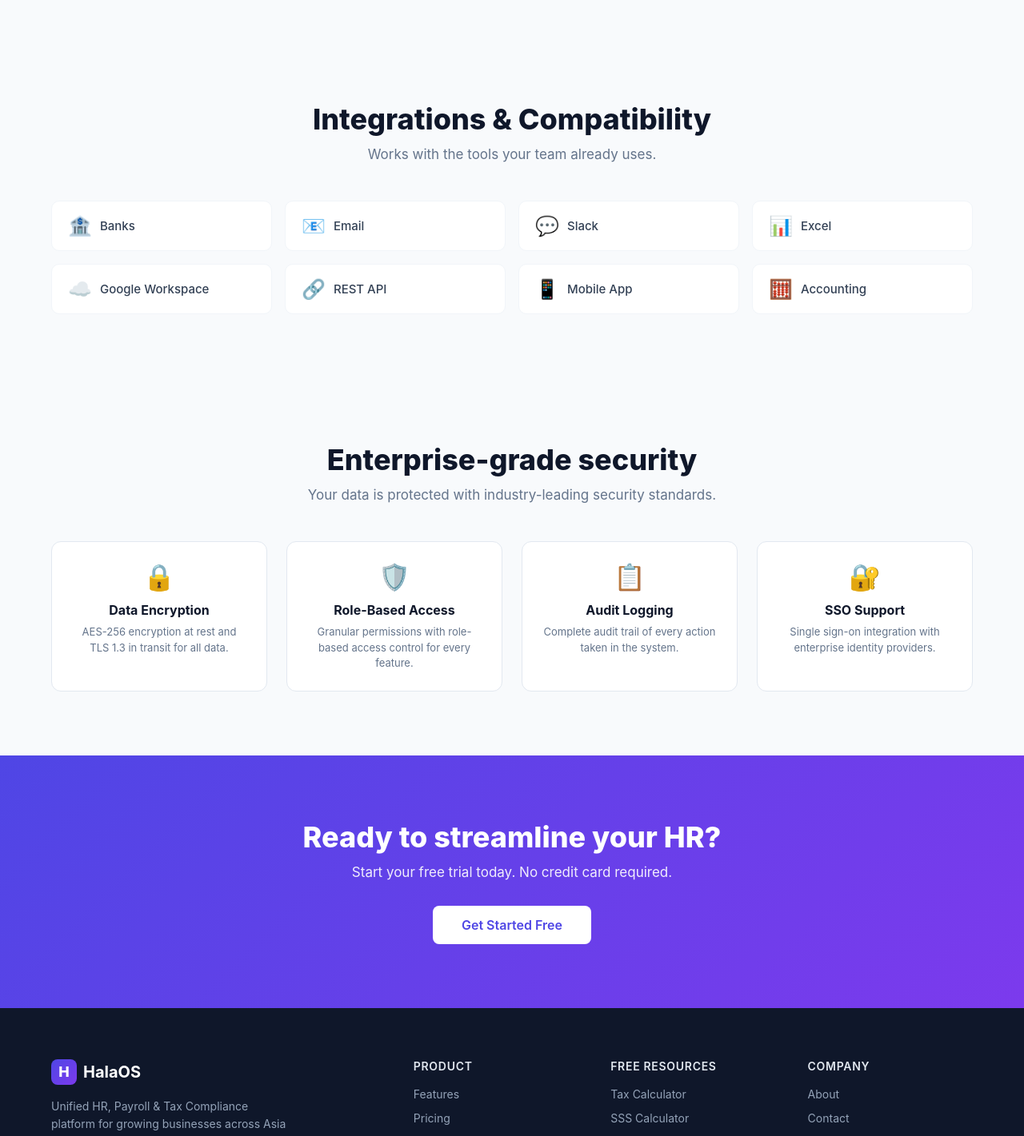
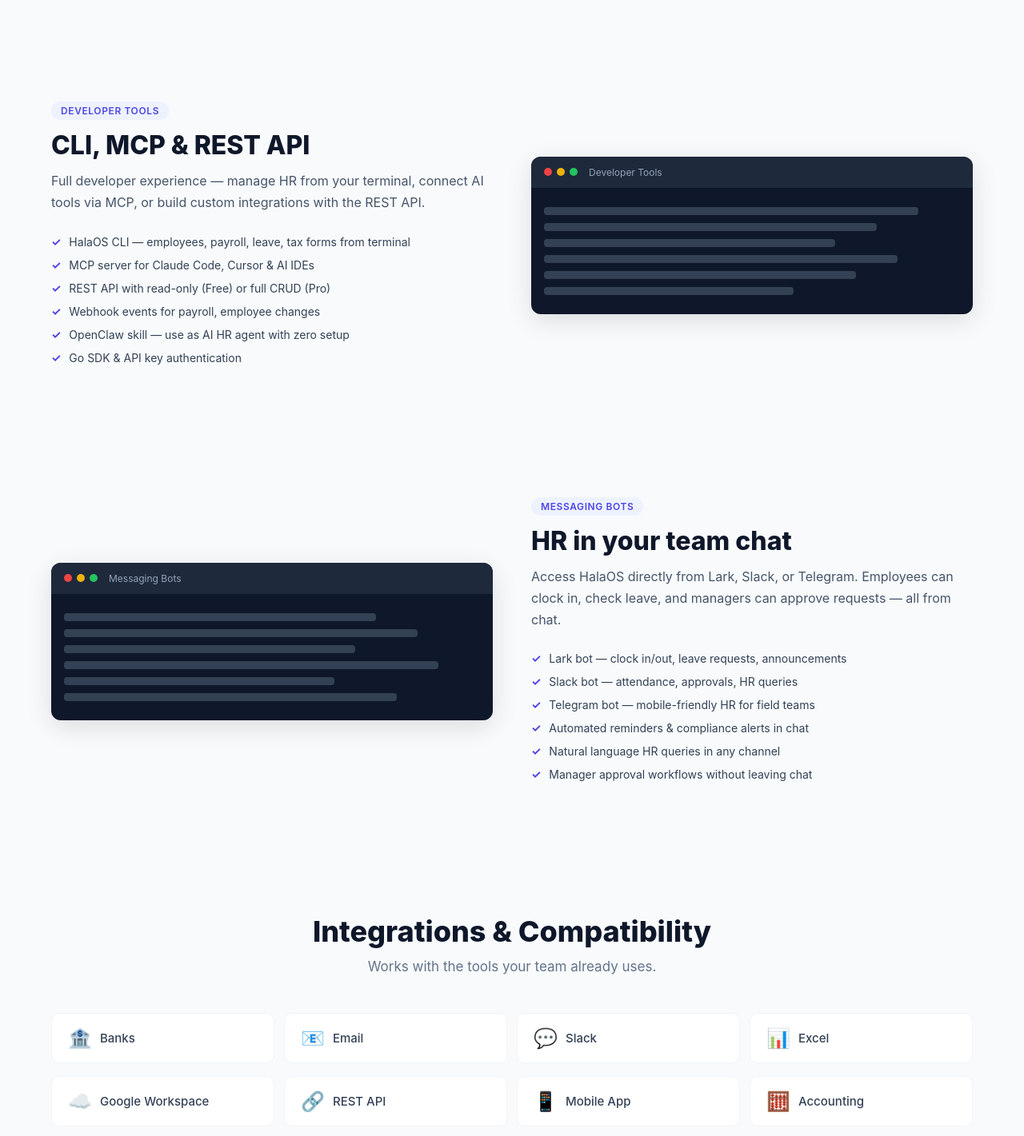
Before and after one commit to halaostory/halaos, a Vue app in the folder frontend/: page /features in a window 1280 px wide. Shown: the part 3260-4681 px from the top of the page at 80% size. Built offline with nearby package versions, Linux system fonts and the light colour scheme.

Commit message:
feat: add CLI, MCP & messaging bot info to public website
Add developer tools (CLI, MCP, REST API) and messaging bot
(Lark, Slack, Telegram) content across HomePage, FeaturesPage,
and PricingPage to reflect supported integration channels.

```diff
--- a/frontend/src/views/public/FeaturesPage.vue
+++ b/frontend/src/views/public/FeaturesPage.vue
@@ -83,7 +83,7 @@ import { useHead } from '@unhead/vue'
 useHead({
   title: 'Features - HalaOS',
   meta: [
-    { name: 'description', content: 'Explore HalaOS features: HR management, automated payroll, tax compliance, AI-powered insights, and more. Built for businesses in Southeast Asia and the US.' },
+    { name: 'description', content: 'Explore HalaOS features: HR management, automated payroll, tax compliance, AI-powered insights, CLI, MCP integration, and Lark/Slack/Telegram bots. Built for businesses in Southeast Asia and the US.' },
     { property: 'og:title', content: 'Features - HalaOS' },
     { property: 'og:description', content: 'Every tool you need to manage employees, run payroll, and stay compliant — all in one place.' },
     { property: 'og:url', content: 'https://halaos.com/features' },
@@ -181,6 +181,36 @@ const categories = [
     ],
     mockupLines: [85, 75, 90, 65, 80, 70],
   },
+  {
+    id: 'developer',
+    label: 'Developer Tools',
+    title: 'CLI, MCP & REST API',
+    desc: 'Full developer experience — manage HR from your terminal, connect AI tools via MCP, or build custom integrations with the REST API.',
+    items: [
+      'HalaOS CLI — employees, payroll, leave, tax forms from terminal',
+      'MCP server for Claude Code, Cursor & AI IDEs',
+      'REST API with read-only (Free) or full CRUD (Pro)',
+      'Webhook events for payroll, employee changes',
+      'OpenClaw skill — use as AI HR agent with zero setup',
+      'Go SDK & API key authentication',
+    ],
+    mockupLines: [90, 80, 70, 85, 75, 60],
+  },
+  {
+    id: 'bots',
+    label: 'Messaging Bots',
+    title: 'HR in your team chat',
+    desc: 'Access HalaOS directly from Lark, Slack, or Telegram. Employees can clock in, check leave, and managers can approve requests — all from chat.',
+    items: [
+      'Lark bot — clock in/out, leave requests, announcements',
+      'Slack bot — attendance, approvals, HR queries',
+      'Telegram bot — mobile-friendly HR for field teams',
+      'Automated reminders & compliance alerts in chat',
+      'Natural language HR queries in any channel',
+      'Manager approval workflows without leaving chat',
+    ],
+    mockupLines: [75, 85, 70, 90, 65, 80],
+  },
 ]
 
 const integrations = [
@@ -192,6 +222,10 @@ const integrations = [
   { icon: '🔗', name: 'REST API' },
   { icon: '📱', name: 'Mobile App' },
   { icon: '🧮', name: 'Accounting' },
+  { icon: '⌨️', name: 'CLI' },
+  { icon: '🤖', name: 'MCP (AI Tools)' },
+  { icon: '🐦', name: 'Lark' },
+  { icon: '✈️', name: 'Telegram' },
 ]
 
 const securityFeatures = [
@@ -341,7 +375,7 @@ const securityFeatures = [
 .int-grid {
   display: grid;
   grid-template-columns: repeat(4, 1fr);
-  gap: 16px;
+  gap: 16px 12px;
 }
 .int-card {
   display: flex;
--- a/frontend/src/views/public/HomePage.vue
+++ b/frontend/src/views/public/HomePage.vue
@@ -14,7 +14,7 @@
             <router-link to="/register" class="btn-primary">Get Started Free</router-link>
             <router-link to="/tools" class="btn-outline">Try Free Calculators</router-link>
           </div>
-          <p class="hero-note">No credit card required &middot; Set up in 2 minutes &middot; Free forever</p>
+          <p class="hero-note">No credit card required &middot; Set up in 2 minutes &middot; Free forever &middot; Web, CLI, MCP &amp; Bots</p>
         </div>
       </div>
     </section>
@@ -358,6 +358,7 @@ const features = [
   { icon: '📅', title: 'Time & Attendance', desc: 'GPS clock-in, geofencing, shift scheduling, overtime tracking, and DTR reports.' },
   { icon: '🧾', title: 'Invoices & Receipts', desc: 'Upload receipts, manage invoices, classify transactions, and track vendor spending.' },
   { icon: '🎯', title: 'Performance & Goals', desc: 'KPI tracking, performance reviews, OKRs, training management, and career development.' },
+  { icon: '🔌', title: 'CLI, MCP & Bots', desc: 'Terminal CLI, MCP for AI tools (Claude Code), plus Lark, Slack & Telegram bots — access HR from anywhere your team works.' },
 ]
 
 const steps = [
@@ -371,8 +372,9 @@ const aiFeatures = [
   'Finance: Auto-classify transactions and map to chart of accounts',
   'HR: Auto-compute 13th month pay, final pay, separation pay',
   'Finance: Generate BIR forms from GL data with one click',
-  'Both: Compliance monitoring & deadline reminders across HR and tax',
-  'Both: AI agents for filing, reconciliation, and journal entries',
+  'CLI: Run payroll, export reports, and manage employees from your terminal',
+  'MCP: Connect AI agents (Claude Code, etc.) directly to your HR data',
+  'Bots: Clock in, check leave, approve requests from Lark, Slack & Telegram',
 ]
 
 const compareRows = [
@@ -386,6 +388,8 @@ const compareRows = [
   { feature: 'AI Features', halaos: 'HR + Finance', sprout: 'No', swingvy: 'No', juantax: 'No' },
   { feature: 'Multi-country', halaos: '5 countries', sprout: 'PH only', swingvy: 'SG/MY', juantax: 'PH only' },
   { feature: 'Employee limit', halaos: 'Unlimited', sprout: 'Plan-based', swingvy: 'Plan-based', juantax: 'N/A' },
+  { feature: 'CLI & MCP', halaos: 'Yes', sprout: 'No', swingvy: 'No', juantax: 'No' },
+  { feature: 'Chat Bots (Lark/Slack/TG)', halaos: 'Yes', sprout: 'No', swingvy: 'Slack only', juantax: 'No' },
 ]
 
 const toolLinks = [
@@ -699,7 +703,7 @@ const toolLinks = [
 .features { padding: 80px 0; }
 .features-grid {
   display: grid;
-  grid-template-columns: repeat(4, 1fr);
+  grid-template-columns: repeat(3, 1fr);
   gap: 24px;
 }
 .feature-card {
--- a/frontend/src/views/public/PricingPage.vue
+++ b/frontend/src/views/public/PricingPage.vue
@@ -175,6 +175,8 @@ const freeTierFeatures = [
   'Leave & attendance management',
   'Digital payslips',
   'Basic AI assistant',
+  'CLI access (read + basic operations)',
+  'Lark, Slack & Telegram bots',
   'CSV/Excel data export',
   'Email support',
   '1-year data history',
@@ -187,7 +189,8 @@ const proTierFeatures = [
   'Advanced workforce reports',
   'Custom approval workflows',
   'White-label PDF exports',
-  'API access (full CRUD)',
+  'Full API access (CRUD) & CLI',
+  'MCP server for Claude Code & AI IDEs',
   'Priority email support',
   '5-year data history',
   'Performance reviews & KPIs',
@@ -202,6 +205,7 @@ const enterpriseTierFeatures = [
   'SLA guarantee (99.9% uptime)',
   'Audit support & compliance consulting',
   'Custom AI agent workflows',
+  'Custom MCP tools & bot workflows',
   'On-premise deployment option',
 ]
 
@@ -218,6 +222,9 @@ const comparisonRows = [
   { feature: 'API Access', free: 'Read-only', pro: 'Full CRUD', enterprise: 'Full + webhooks' },
   { feature: 'Data History', free: '1 year', pro: '5 years', enterprise: 'Unlimited' },
   { feature: 'Integrations', free: 'CSV export', pro: 'Banks, Slack, QB', enterprise: 'Custom' },
+  { feature: 'CLI', free: 'Basic', pro: 'Full', enterprise: 'Full + custom' },
+  { feature: 'MCP (AI Tools)', free: 'Read-only', pro: 'Full access', enterprise: 'Custom tools' },
+  { feature: 'Chat Bots', free: 'Lark, Slack, TG', pro: 'Lark, Slack, TG', enterprise: 'Custom bots' },
 ]
 
 const competitors = [
@@ -259,6 +266,8 @@ const faqs = [
   { q: 'Can I export my data anytime?', a: 'Yes. All plans include data export in Excel, CSV, or PDF format. Your data belongs to you, always.' },
   { q: 'Do you offer discounts for annual billing?', a: 'Yes, annual billing saves 20% on Pro and Enterprise plans.' },
   { q: 'Is HalaOS PSG-approved in Singapore?', a: 'We are currently applying for PSG (Productivity Solutions Grant) approval. Once approved, Singapore SMEs can claim up to 50% co-funding on Pro and Enterprise plans.' },
+  { q: 'What are CLI and MCP?', a: 'The HalaOS CLI lets you manage employees, run payroll, and generate tax forms from your terminal. MCP (Model Context Protocol) lets AI tools like Claude Code and Cursor connect directly to your HR data, so AI can help you manage HR tasks. Both are included in all plans.' },
+  { q: 'Which messaging bots are supported?', a: 'HalaOS integrates with Lark, Slack, and Telegram. Employees can clock in/out, check leave balances, and submit requests directly from chat. Managers can approve requests without leaving their messaging app.' },
 ]
 </script>
 
```
